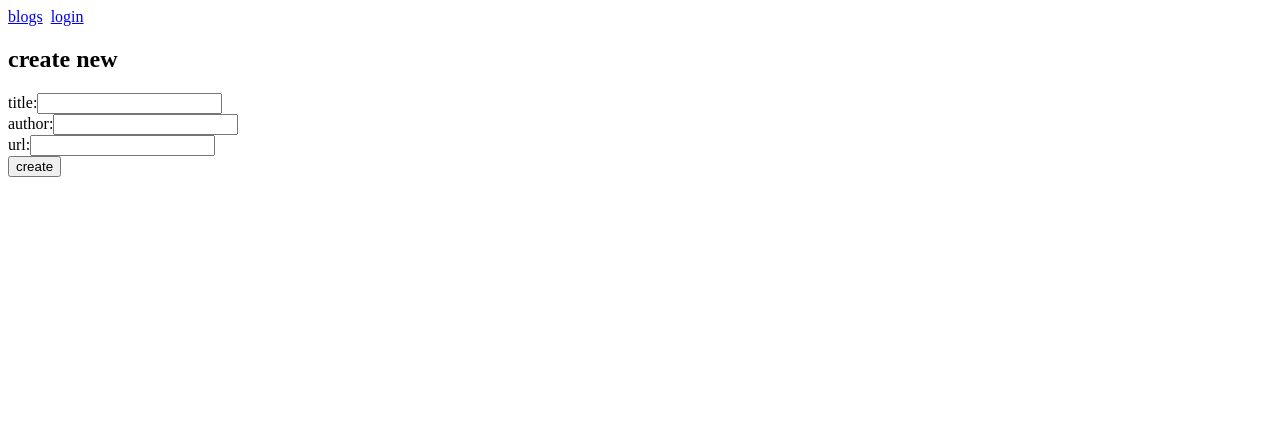
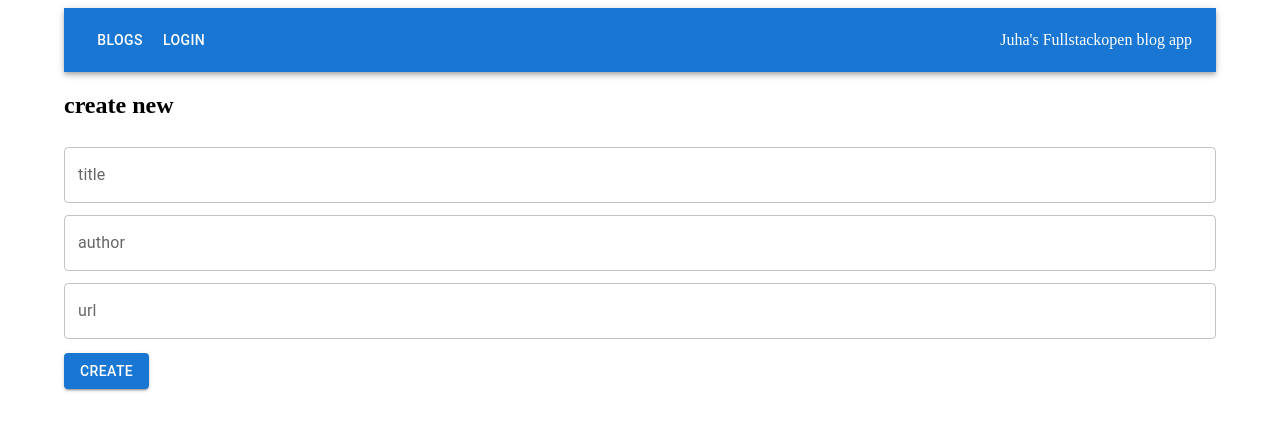
Before and after one commit to jkamppur/FSO, a React (Vite) app in the folder osa5/bloglist-frontend/: page /addBlog in a window 1280 px wide. Shown: the top 430 px of the page. Built offline with nearby package versions, Linux system fonts and the light colour scheme; no server answers.

Commit message:
Exercises from part 5 ready
- Add styling using Material MUI

```diff
--- a/osa5/bloglist-frontend/package.json
+++ b/osa5/bloglist-frontend/package.json
@@ -11,6 +11,9 @@
     "test": "vitest run"
   },
   "dependencies": {
+    "@emotion/react": "^11.14.0",
+    "@emotion/styled": "^11.14.1",
+    "@mui/material": "^9.2.0",
     "axios": "^1.4.0",
     "prop-types": "^15.8.1",
     "react": "^18.2.0",
--- a/osa5/bloglist-frontend/src/App.jsx
+++ b/osa5/bloglist-frontend/src/App.jsx
@@ -2,24 +2,23 @@ import { useState, useEffect, useRef } from 'react'
 import Blog from './components/Blog'
 import blogService from './services/blogs'
 import loginService from './services/login'
-import ErrorNotification from './components/ErrorNotification'
-import SuccessNotification from './components/SuccessNotification'
 import AddNewBlog from './components/AddBlog'
 import Togglable from './components/Toggleable'
 import LoginMenuItem from './components/LoginMenuItem'
 import Login from './components/Login'
 import BlogList from './components/BlogList'
+import Notification from './components/Notification'
 import {
   BrowserRouter as Router,
   Routes, Route, Link, useNavigate
 } from 'react-router-dom'
+import { Container, AppBar, Toolbar, Button, Typography } from '@mui/material'
 
 const App = () => {
   const [blogs, setBlogs] = useState([])
   const [user, setUser] = useState(null)
-  // notification
-  const [errorMessage, setErrorMessage] = useState(null)
-  const [successMessage, setSuccessMessage] = useState(null)
+  // Notification
+  const [notification, setNotification] = useState(null)
   // ref for togglable
   const blogFormRef = useRef()
 
@@ -49,19 +48,17 @@ const App = () => {
         author: author,
         url: url })
       .then(returnedBlog => {
-        setSuccessMessage(`${returnedBlog.title} by ${returnedBlog.author} added`)
+        setNotification({ text: `${returnedBlog.title} by ${returnedBlog.author} added`, type: 'success' })
         blogService.getAll().then(blogs =>
           setBlogs( blogs )
         )
         setTimeout(() => {
-          setSuccessMessage(null)
+          setNotification(null)
         }, 5000)
       }).catch(error => {      // Handling of failure for person create
-        setErrorMessage(
-          `Blog add failed: ${error}`
-        )
+        setNotification({ text: `Blog add failed: ${error}`, type: 'error' })
         setTimeout(() => {
-          setErrorMessage(null)
+          setNotification(null)
         }, 5000)
       })
   }
@@ -76,19 +73,17 @@ const App = () => {
     blogService
       .put(newBlog, id)
       .then(returnedBlog => {
-        setSuccessMessage(`${returnedBlog.title} by ${returnedBlog.author} updated`)
+        setNotification({ text: `${returnedBlog.title} by ${returnedBlog.author} updated`, type: 'success' })
         blogService.getAll().then(blogs =>
           setBlogs( blogs )
         )
         setTimeout(() => {
-          setSuccessMessage(null)
+          setNotification(null)
         }, 5000)
       }).catch(error => {      // Handling of failure for person create
-        setErrorMessage(
-          `Blog update failed: ${error}`
-        )
+        setNotification({ text: `Blog update failed: ${error}`, type: 'error' })
         setTimeout(() => {
-          setErrorMessage(null)
+          setNotification(null)
         }, 5000)
       })
   }
@@ -97,19 +92,17 @@ const App = () => {
     blogService
       .remove(id)
       .then(returnedBlog => {
-        setSuccessMessage(`${returnedBlog.title} by ${returnedBlog.author} removed`)
+        setNotification({ text: `${returnedBlog.title} by ${returnedBlog.author} removed`, type: 'success' })
         blogService.getAll().then(blogs =>
           setBlogs( blogs )
         )
         setTimeout(() => {
-          setSuccessMessage(null)
+          setNotification(null)
         }, 5000)
       }).catch(error => {      // Handling of failure for person create
-        setErrorMessage(
-          `Blog remove failed: ${error}`
-        )
+        setNotification({ text: `Blog remove failed: ${error}`, type: 'error' })
         setTimeout(() => {
-          setErrorMessage(null)
+          setNotification(null)
         }, 5000)
       })
   }
@@ -122,26 +115,33 @@ const App = () => {
     return null
   }
 
+  const style = { '&:hover': { bgcolor: 'rgba(255,255,255,0.3)' } }
+
   return (
+    <Container>
       <Router>
         <div>
-        <Link to="/">blogs</Link> &nbsp;
-        {user && (
-          <>
-            <Link to="/addBlog">new_blog</Link> &nbsp;
-          </>
-        )}
-        <LoginMenuItem user={user} setUser={setUser} setSuccessMessage={setSuccessMessage} />
+          <AppBar position="static">
+            <Toolbar>
+              <Button color="inherit" component={Link} to="/" sx={style}>blogs</Button>
+              {user && <Button color="inherit"  component={Link} to="/addBlog" sx={style}>new blog</Button>}
+              <LoginMenuItem user={user} setUser={setUser} setNotification={setNotification} style={style} />
+
+              <Typography variant="h8" component="div" sx={{ flexGrow: 1, textAlign: 'right' }}>
+                Juha&apos;s Fullstackopen blog app
+              </Typography>
+            </Toolbar>
+          </AppBar>
+
+
         </div>
-      <ErrorNotification message={errorMessage}/>
-      <SuccessNotification message={successMessage}/>
-
+        <Notification notification={notification} />
         <Routes>
           <Route path="/" element={
             <BlogList blogs={blogs}/>
           } />
           <Route path="/login" element={
-          <Login loginService={loginService} setUser={setUser} successMessage={successMessage} setSuccessMessage={setSuccessMessage} errorMessage={errorMessage} setErrorMessage={setErrorMessage} blogService={blogService}/>
+            <Login loginService={loginService} setUser={setUser} setNotification={setNotification} blogService={blogService}/>
           } />
           <Route path="/blogs/:id" element={
             <Blog blogs={blogs} userInfo={user} addLike={handleUpdateBlog} removeBlog={handleRemoveBlog} />
@@ -152,6 +152,7 @@ const App = () => {
 
         </Routes>
       </Router>
+    </Container>
   )
   // useRef hookilla luodaan ref noteFormRef, joka kiinnitetään muistiinpanojen luomislomakkeen
   // sisältävälle Togglable-komponentille. Nyt siis muuttuja noteFormRef toimii viitteenä komponenttiin.
--- a/osa5/bloglist-frontend/src/components/AddBlog.jsx
+++ b/osa5/bloglist-frontend/src/components/AddBlog.jsx
@@ -1,6 +1,6 @@
 import { useState } from 'react'
 import { useNavigate } from 'react-router-dom'
-
+import { TextField, Button } from '@mui/material'
 
 const AddNewBlog = ({ addBlog }) => {
 
@@ -27,36 +27,38 @@ const AddNewBlog = ({ addBlog }) => {
 
       <form onSubmit={addBlog2}>
         <div>
-              title:
-          <input
-            type="text"
+          <TextField
+            fullWidth
             id="titleInput"
             value={title}
-            name="title"
+            label="title"
+            margin="dense"
             onChange={({ target }) => setTitle(target.value)}
           />
         </div>
         <div>
-              author:
-          <input
-            type="text"
+          <TextField
+            fullWidth
             id="authorInput"
             value={author}
-            name="author"
+            label="author"
+            margin="dense"
             onChange={({ target }) => setAuthor(target.value)}
           />
         </div>
         <div>
-              url:
-          <input
-            type="text"
+          <TextField
+            fullWidth
             id="urlInput"
             value={url}
-            name="url"
+            label="url"
+            margin="dense"
             onChange={({ target }) => setUrl(target.value)}
           />
         </div>
-        <button type="submit">create</button>
+        <Button type="submit" variant="contained" style={{ marginTop: 10 }}>
+          create
+        </Button>
       </form>
     </div>
 
--- a/osa5/bloglist-frontend/src/components/Blog.jsx
+++ b/osa5/bloglist-frontend/src/components/Blog.jsx
@@ -1,22 +1,20 @@
 import { useState } from 'react'
 import propTypes from 'prop-types'
 import { useParams, useNavigate } from 'react-router-dom'
+import Card from '@mui/material/Card'
+import { CardContent, CardHeader, Typography, Button } from '@mui/material'
 
 
 const Blog = ({ blogs , userInfo, addLike, removeBlog,  }) => {
-  const blogStyle = {
-    paddingTop: 10,
-    paddingLeft: 2,
-    // border: 'solid',
-    borderWidth: 1,
-    marginBottom: 5
+  const cardStyle={
+    marginTop: 5,
+    maxWidth: 400,
   }
 
   const navigate = useNavigate()
 
   const id = useParams().id
   const blog=blogs.find(n => n.id === id)
-
 
   Blog.propTypes = {
     blogs: propTypes.array.isRequired,
@@ -42,21 +40,25 @@ const Blog = ({ blogs , userInfo, addLike, removeBlog,  }) => {
   }
 
   return (
-    <div style={blogStyle}>
-      <h3>
-        {blog.author+': '+blog.title}
-      </h3>
-      <a href={'http://'+blog.url}>{blog.url}</a>
-      <div>
-        likes {blog.likes} {userInfo?.name && <button onClick={increaseLike}>like</button>}
-      </div>
-      <div>
-        added by {blog.userId[0].name}
-      </div>
-      <div>
-        {blog.userId[0].name === userInfo?.name && <button onClick={handleRemoveBlog}>Remove</button>}
-      </div>
-    </div>
+    <Card sx={cardStyle}>
+      <CardHeader title={blog.title}/>
+      <CardContent>
+        <Typography gutterBottom sx={{ color: 'text.secondary', fontSize: 14 }}>
+          by {blog.author}
+        </Typography>
+        <Typography gutterBottom sx={{ color: 'text.secondary', fontSize: 14 }}>
+          <a href={'http://'+blog.url}>{blog.url}</a>
+        </Typography>
+        <Typography gutterBottom sx={{ color: 'text.secondary', fontSize: 12 }}>
+          added by {blog.userId[0].name}
+        </Typography>
+        <Typography gutterBottom sx={{ color: 'text.secondary', fontSize: 12 }}>
+          {blog.likes} likes
+          {userInfo?.name && <Button variant="outlined" color="success" size="small" sx={{ ml: 2 }} onClick={increaseLike}>like</Button>}
+          {blog.userId[0].name === userInfo?.name && <Button variant="outlined" color="error" size="small" sx={{ ml: 1 }} onClick={handleRemoveBlog}>Remove</Button>}
+        </Typography>
+      </CardContent>
+    </Card>
   )
 
 }
--- a/osa5/bloglist-frontend/src/components/Login.jsx
+++ b/osa5/bloglist-frontend/src/components/Login.jsx
@@ -1,8 +1,8 @@
 import { useState } from 'react'
 import { useNavigate } from 'react-router-dom'
+import { TextField, Button } from '@mui/material'
 
-
-const Login = ({ loginService, setUser, setSuccessMessage, setErrorMessage, blogService }) => {
+const Login = ({ loginService, setUser, setNotification, blogService }) => {
   const [username, setUsername] = useState('')
   const [password, setPassword] = useState('')
   const navigate = useNavigate()
@@ -22,30 +22,28 @@ const Login = ({ loginService, setUser, setSuccessMessage, setErrorMessage, blog
       setUsername('')
       setPassword('')
       blogService.setToken(user.token)
-      setSuccessMessage('user succesfully logged in')
+      setNotification({ text: 'user succesfully logged in', type: 'success' })
       navigate('/')
       setTimeout(() => {
-        setSuccessMessage(null)
+        setNotification(null)
       }, 5000)
     } catch (exception) {
-      setErrorMessage('wrong credentials')
+      setNotification({ text: 'wrong credentials', type: 'error' })
       setTimeout(() => {
-        setErrorMessage(null)
+        setNotification(null)
       }, 5000)
     }
   }
 
   return (
-
     <div>
-      <h2>Login</h2>
+      <h2>Login to application</h2>
       <form onSubmit={handleLogin}>
         <div>
-          username
-          <input
-            type="text"
+          <TextField
             value={username}
-            name="Username"
+            label="Username"
+            variant="standard"
             // Muutoksenkäsittelijä on yksinkertainen, se destrukturoi
             // parametrina tulevasta oliosta kentän target ja asettaa sen
             // arvon vastaavaan tilaan
@@ -53,15 +51,20 @@ const Login = ({ loginService, setUser, setSuccessMessage, setErrorMessage, blog
           />
         </div>
         <div>
-          password
-          <input
+          <TextField
+            value={password}
+            label="Password"
+            variant="standard"
             type="password"
-            value={password}
-            name="Password"
+            // Muutoksenkäsittelijä on yksinkertainen, se destrukturoi
+            // parametrina tulevasta oliosta kentän target ja asettaa sen
+            // arvon vastaavaan tilaan
             onChange={({ target }) => setPassword(target.value)}
           />
         </div>
-        <button type="submit">login</button>
+        <Button type="submit" variant="contained" style={{ marginTop: 10 }}>
+          login
+        </Button>
       </form>
     </div>
   )
--- a/osa5/bloglist-frontend/src/components/LoginMenuItem.jsx
+++ b/osa5/bloglist-frontend/src/components/LoginMenuItem.jsx
@@ -1,22 +1,23 @@
 import { useNavigate, Link } from 'react-router-dom'
+import { Button } from '@mui/material'
 
-const LoginMenuItem = ({ user, setUser, setSuccessMessage }) => {
+const LoginMenuItem = ({ user, setUser, setNotification, style }) => {
   const navigate = useNavigate()
 
   const handleLogout = () => {
     window.localStorage.removeItem('loggedBlogAppUser')
     setUser(null)
-    setSuccessMessage('user succesfully logged out')
+    setNotification({ text: 'user succesfully logged out', type: 'success' })
     setTimeout(() => {
-      setSuccessMessage(null)
+      setNotification(null)
     }, 5000)
     navigate('/')
   }
 
   if (user?.name) {
-    return ( <button onClick={handleLogout}> logout </button>)
+    return ( <Button color="inherit" onClick={handleLogout} sx={style}> logout </Button>)
   } else {
-    return <Link to="/login">login</Link>
+    return <Button color="inherit" component={Link} to="/login" sx={style}>login</Button>
   }
 }
 
--- /dev/null
+++ b/osa5/bloglist-frontend/src/components/Notification.jsx
@@ -0,0 +1,15 @@
+import { Alert } from '@mui/material'
+
+const Notification = ({ notification }) => {
+  if (notification === null) {
+    return null
+  }
+
+  return (
+    <Alert style={{ marginTop: 10, marginBottom: 10 }} severity={notification.type}>
+      {notification.text}
+    </Alert>
+  )
+}
+
+export default Notification
```
Also changed, not shown: osa5/bloglist-frontend/src/components/ErrorNotification.jsx (deleted, +0 -25 lines), osa5/bloglist-frontend/src/components/SuccessNotification.jsx (deleted, +0 -25 lines), 1 other file (tests, documents, lock files or other folders). Lines whose indentation alone changed are shown as unchanged.
